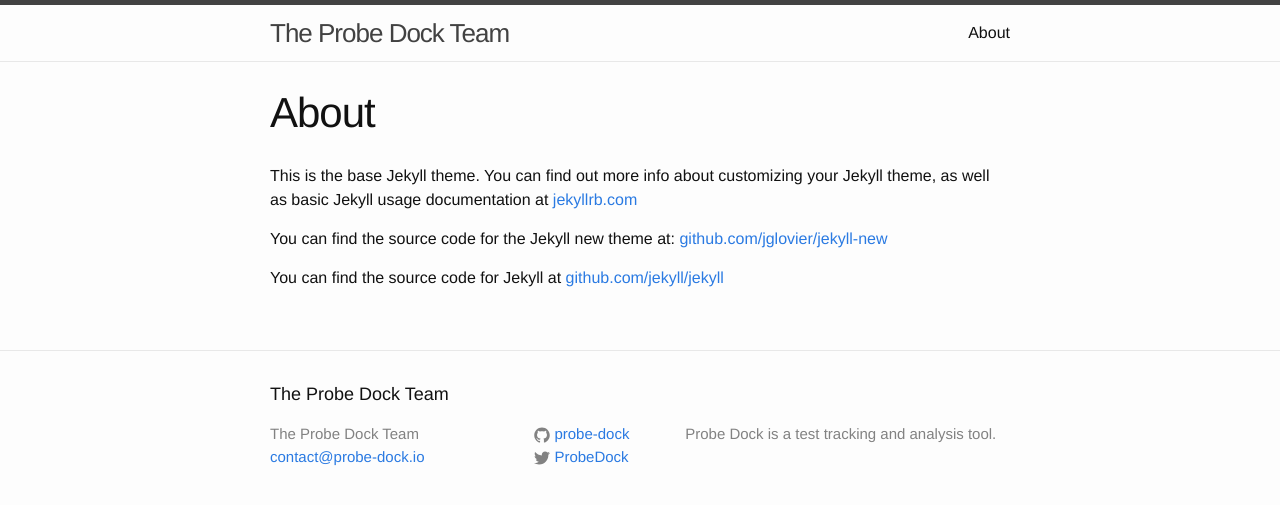
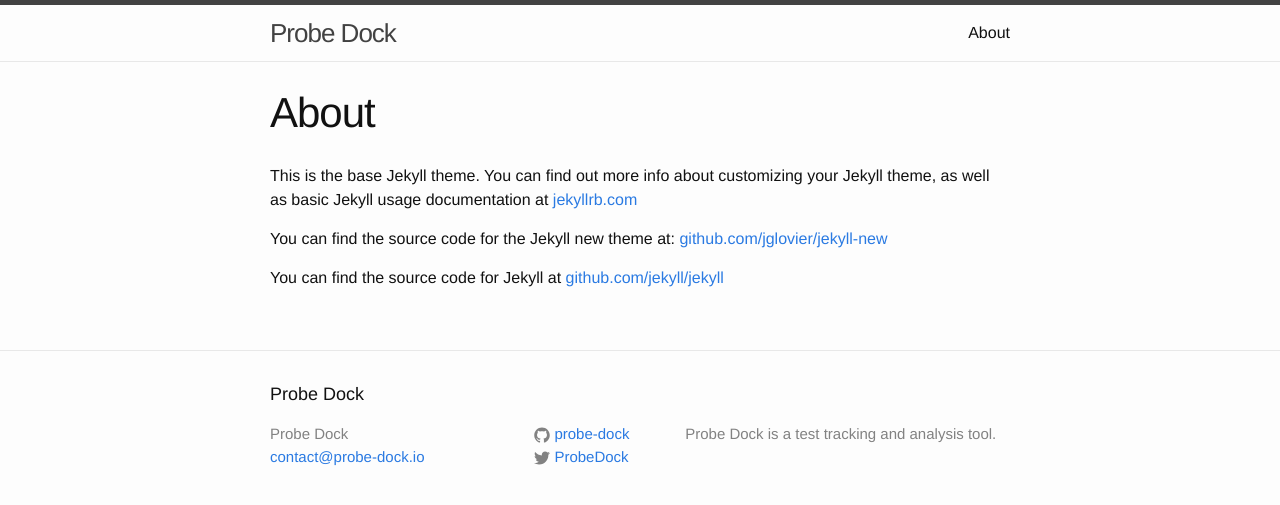
Before and after one commit to probe-dock/probe-dock-site, a Jekyll site: the page built from about.md, in a window 1280 px wide. Shown: the top 505 px of the page. Built offline with Jekyll 4.4.1, drawn with Linux system fonts in a browser that asks for light colours.

Commit message:
Fixed title.

```diff
--- a/_config.yml
+++ b/_config.yml
@@ -1,5 +1,5 @@
 # Site settings
-title: The Probe Dock Team
+title: Probe Dock
 email: contact@probe-dock.io
 description: > # this means to ignore newlines until "baseurl:"
   Probe Dock is a test tracking and analysis tool.
```
